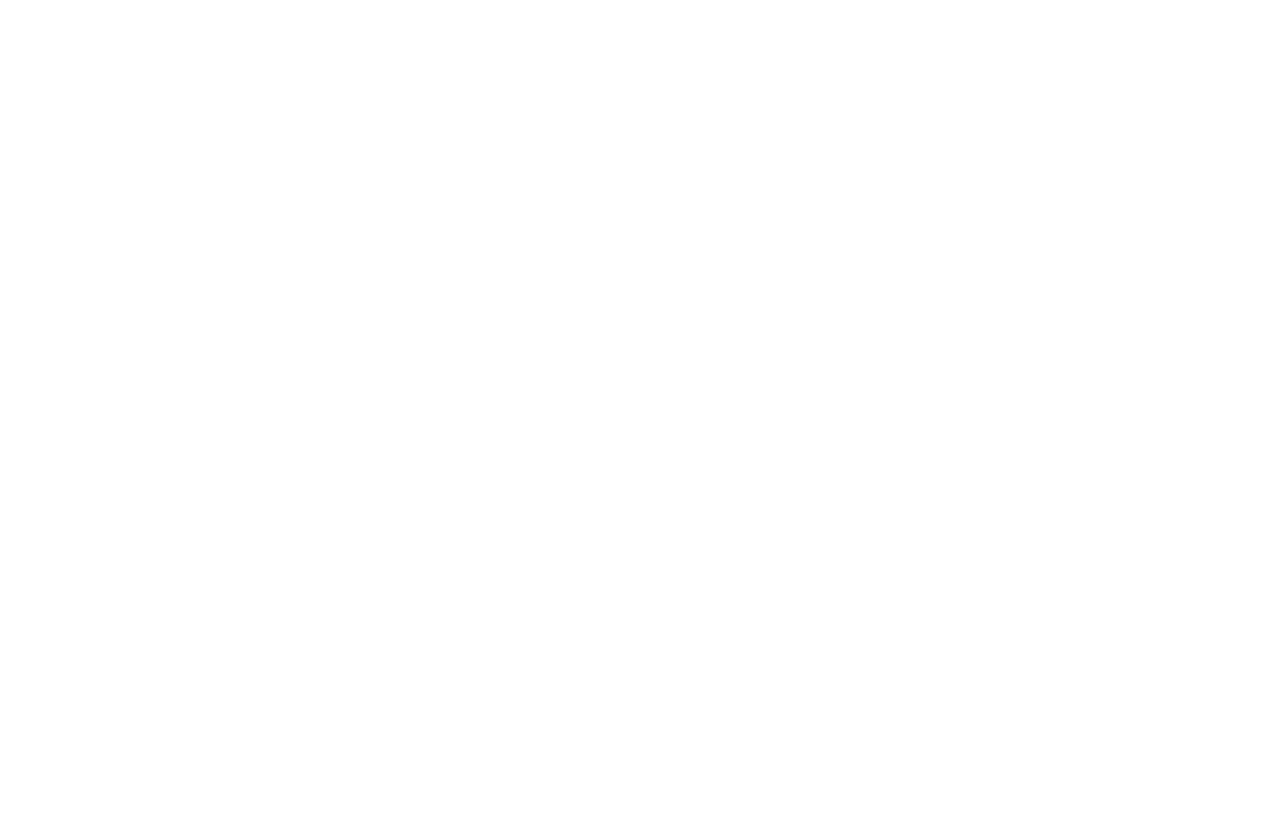
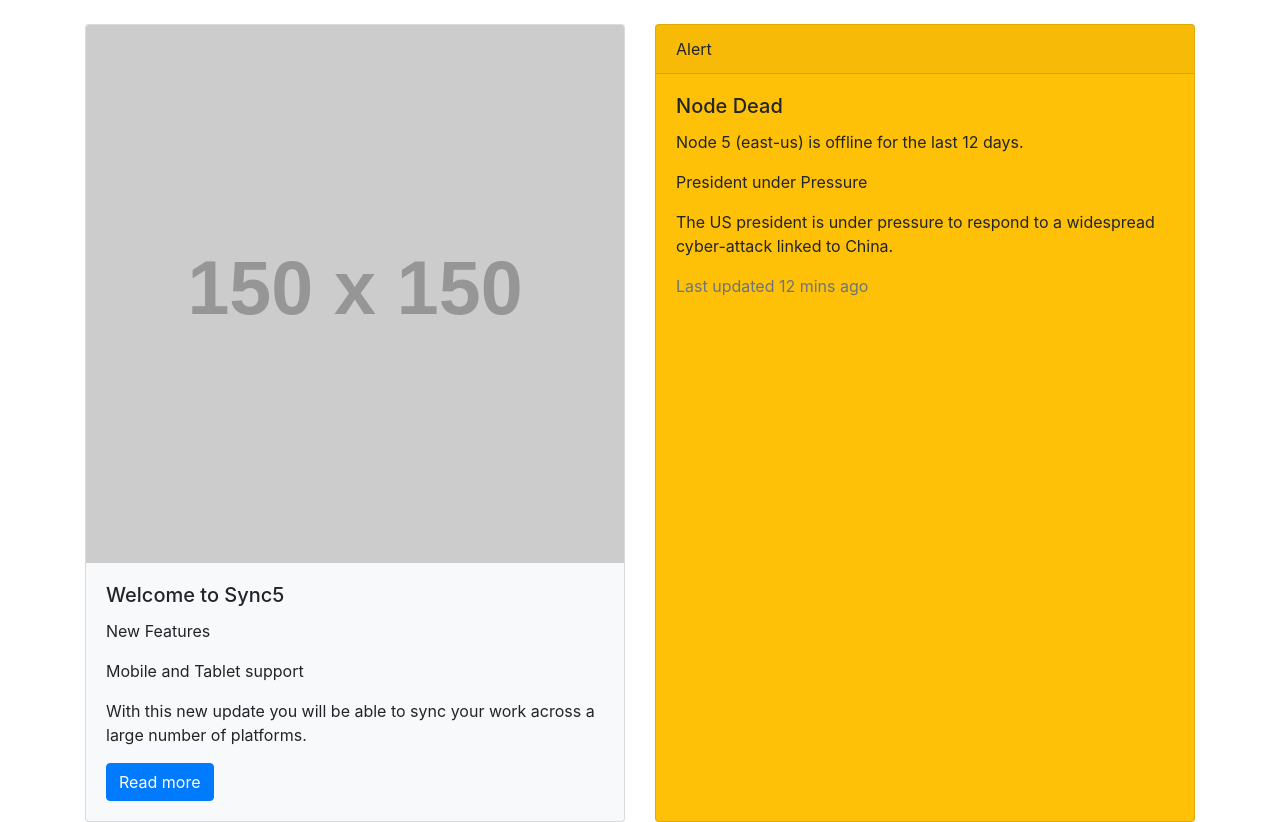
Before and after one commit to acciojob/bootstrap-card-babitaverma07, a website: page main.html in a window 1280 px wide. Before the commit the page ends 800 px from the top, so only its background shows below. Drawn offline with nearby package versions, Linux system fonts and the light colour scheme; placeholder pictures from the web are drawn by us.

Commit message:
created a submission

```diff
--- a/main.html
+++ b/main.html
@@ -1,16 +1,46 @@
 <!DOCTYPE html>
+<html lang="en">
+<head>
+    <meta charset="UTF-8">
+    <meta name="viewport" content="width=device-width, initial-scale=1.0">
+    <title>Bootstrap Card Deck Example</title>
+    <!-- Bootstrap CSS -->
+    <link href="https://stackpath.bootstrapcdn.com/bootstrap/4.5.2/css/bootstrap.min.css" rel="stylesheet">
+</head>
+<body>
+    <div class="container mt-4">
+        <div class="card-deck">
+            <!-- Card 1 -->
+            <div class="card bg-light">
+                <img src="https://via.placeholder.com/150" class="card-img-top" alt="Image">
+                <div class="card-body">
+                    <h5 class="card-title">Welcome to Sync5</h5>
+                    <p class="card-text">New Features</p>
+                    <p class="card-text">Mobile and Tablet support</p>
+                    <p class="card-text">With this new update you will be able to sync your work across a large number of platforms.</p>
+                    <a href="#" class="btn btn-primary">Read more</a>
+                </div>
+            </div>
 
-<html>
+            <!-- Card 2 -->
+            <div class="card bg-warning">
+                <div class="card-header">
+                    Alert
+                </div>
+                <div class="card-body">
+                    <h5 class="card-title">Node Dead</h5>
+                    <p class="card-text">Node 5 (east-us) is offline for the last 12 days.</p>
+                    <p class="card-text">President under Pressure</p>
+                    <p class="card-text">The US president is under pressure to respond to a widespread cyber-attack linked to China.</p>
+                    <p class="card-text text-muted">Last updated 12 mins ago</p>
+                </div>
+            </div>
+        </div>
+    </div>
 
-<head>
-	<link rel="stylesheet" href="styles.css">
-</head>
-
-<body>
-	<!-- the entire body must be written by student -->
-    <script type="text/javascript" src="./script.js">
-</script>
-
+    <!-- Bootstrap JS and dependencies -->
+    <script src="https://code.jquery.com/jquery-3.5.1.slim.min.js"></script>
+    <script src="https://cdn.jsdelivr.net/npm/@popperjs/core@2.5.3/dist/umd/popper.min.js"></script>
+    <script src="https://stackpath.bootstrapcdn.com/bootstrap/4.5.2/js/bootstrap.min.js"></script>
 </body>
-
 </html>
```
